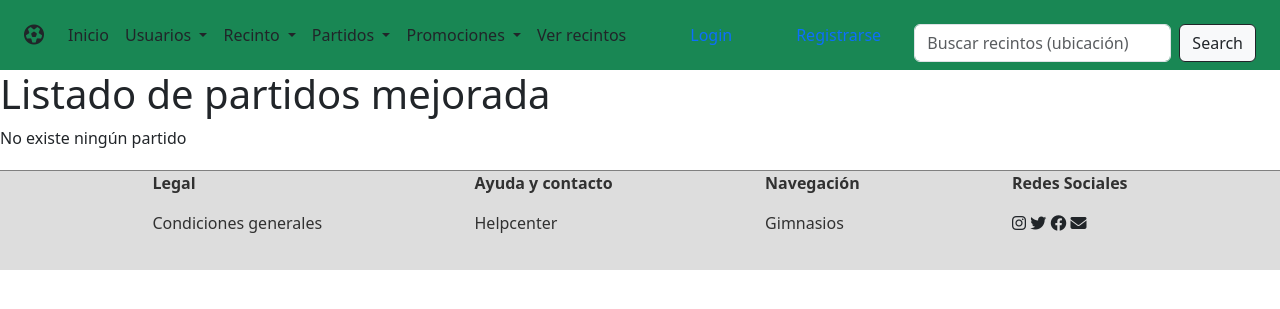
After one commit to maguerrerob/ProyectoDAWCliente, a Django app: page /partidos_api/mejorada in a window 1280 px wide. The commit adds this page. Shown: the top 309 px of the page. Run offline with Django 3.2, Linux system fonts and the light colour scheme; data that the repository does not hold is empty; some libraries are stand-ins or nearby versions.

Commit message:
apirestIcliente

```diff
--- a/appFutbol/templates/menu.html
+++ b/appFutbol/templates/menu.html
@@ -1,6 +1,6 @@
 {% load static %}
 
-<nav class="navbar navbar-expand-lg bg-warning px-4">
+<nav class="navbar navbar-expand-lg bg-success px-4">
     <a class="navbar-brand text-dark" href="#">
         <i class="fa-sharp fa-regular fa-futbol"></i>
     </a>
@@ -54,7 +54,8 @@
                     Partidos
                 </a>
                 <ul class="dropdown-menu" aria-labelledby="accionesPartidosLink">
-                    <li><a class="dropdown-item" href="#">Ver partidos</a></li>
+                    <li><a class="dropdown-item" href="{% url "partidos_lista" %}">Ver partidos_api</a></li>
+                    <li><a class="dropdown-item" href="{% url "partidos_api_mejorada" %}">Ver partidos_api_mejorada</a></li>
                     <li><a class="dropdown-item" href="#">Crear partido</a></li>
                     <li><a class="dropdown-item" href="#">Busqueda Avanzada de partidos</a></li>
                 </ul>
--- /dev/null
+++ b/appFutbol/templates/partidos/partidos_api_mejorada.html
@@ -0,0 +1,59 @@
+{% extends "principal.html" %}
+
+{% block cabecera_extra %}
+    {% load static %}
+    <script type="text/javascript" src="{% static 'js/eliminarpartido.js' %}"></script>
+{% endblock %}
+
+{% block cabecera %}
+    {% if not texto_busqueda is None %}
+        <h4>{{ texto_busqueda }}</h4>
+    {% else %}
+        <h1>Listado de partidos mejorada</h1>
+    {% endif %}
+{% endblock %}
+
+{% block contenido %}
+    {% if messages %}
+        {% for message in messages %}
+            <div class="alert alert-{{ message.tags }} alert-dismissible fade show" role="alert">
+                {{ message }}
+                <button type="button" class="btn-close" data-bs-dismiss="alert" aria-label="Close"></button>
+            </div>
+        {% endfor %}
+    {% endif %}
+    {% for partido in partidos_mostrar %}
+        <ul>
+            <li>
+                <p>Hora:  {{ partido.hora }}</p>
+                <p>Estado: {{ partido.estado }}</p>
+                <p>Tipo: {{ partido.tipo }}</p>
+                <p>Estilo: {{ partido.estilo }}</p>
+                <p>Creador del partido: {{ partido.creador.usuario.username }}</p>
+                <p>Campo reservado: {{ partido.campo_reservado.nombre }}</p>
+                <h5>Jugadores:</h5>
+                {% for usu in partido.usuarios_jugadores.all %}
+                    <p>{{ usu.id }}</p>
+                {% endfor %}
+                {% comment %} <form action="{% url 'partido_editar' partido.id %}" method="post">
+                    {% csrf_token %}
+                    <button type="submit">
+                        EDITAR
+                    </button>
+                </form> {% endcomment %}
+                {% comment %} <form action="{% url 'partido_eliminar' partido.id %}" method="post">
+                    {% csrf_token %}
+                    <button onclick="return eliminar();" type="submit">
+                        ELIMINAR
+                    </button>
+                </form> {% endcomment %}
+                <h4>Resultado</h4>
+                <p class="mt-3">Equipo Local: {{ partido.resultado_partido.goles_local }}</p>
+                <p>Equipo Visitante: {{ partido.resultado_partido.goles_visitante }}</p>
+                {% comment %} <h5 class="mt-2"><a href="{% url 'resultado_create' %}">Añadir resultado del partido</a></h5> {% endcomment %}
+            </li>
+        </ul>
+    {% empty %}
+        <p>No existe ningún partido</p>
+    {% endfor %}
+{% endblock %}
--- a/appFutbol/templates/recintos/lista_mejorada_api.html
+++ b/appFutbol/templates/recintos/lista_mejorada_api.html
@@ -8,7 +8,7 @@
         {% for recinto in recintos_mostrar %}
             <div class="col-sm-4 mb-2">
 
-                <p>nombre: {{recinto.nombre}}</p>
+                <h4>{{recinto.nombre}}</h4>
                 <p>Ubicación: {{recinto.ubicacion}}</p>
                 <p>Teléfono: {{recinto.telefono}}</p>
                 <p>fecha_publicacion: {{recinto.fecha_publicacion}}</p>
--- a/appFutbol/urls.py
+++ b/appFutbol/urls.py
@@ -3,7 +3,10 @@ from .import views
 
 urlpatterns = [
     path("", views.index, name="index"),
+    # Consulta sencilla a modelo principal
     path("partidos_api", views.partidos_lista, name="partidos_lista"),
+    # Consulta mejorada
+    path("partidos_api/mejorada", views.partidos_api_mejorada, name="partidos_api_mejorada"),
     path("recintos/busqueda_recinto", views.recinto_buscar_simple, name="recinto_buscar_simple"),
     path("recintos/busqueda_avanzada", views.recinto_busqueda_avanzada, name="recinto_busqueda_avanzada")
 ]
--- a/appFutbol/views.py
+++ b/appFutbol/views.py
@@ -6,8 +6,17 @@ from django.contrib import messages
 from django.contrib.auth import login
 from django.contrib.auth.decorators import permission_required
 from django.contrib.auth.models import Group
+from requests.exceptions import HTTPError
+from pathlib import Path
+
 import requests
-from requests.exceptions import HTTPError
+import os
+import environ
+from pathlib import Path
+
+BASE_DIR = Path(__file__).resolve().parent.parent
+env = environ.Env()
+environ.Env.read_env(os.path.join(BASE_DIR, '.env'))
 
 # Create your views here.
 
@@ -15,12 +24,16 @@ def index(request):
     return render(request, "index.html")
 
 # Para crear la cabecera, ahí irá los datos de la autenticacion con la API
-def crear_cabecera():
-    return {'Authorization': 'Bearer UaAG1imxXEmX90JSlVG8YMQ89Lwiet'}
+def crear_cabecera_cliente():
+    return {'Authorization': 'Bearer '+env("TOKEN_CLIENTE")}
 
+def crear_cabecera_duenyorecinto():
+    return {'Authorization': 'Bearer '+env("TOKEN_DUENYORECINTO")}
+
+# Consulta sencilla a modelo principal
 def partidos_lista(request):
     # Token cliente
-    headers = {"Authorization":"Bearer UaAG1imxXEmX90JSlVG8YMQ89Lwiet"}
+    headers = {'Authorization': 'Bearer aa2AuWPQ6RUUFa7LhhJPNAMK6886GK'}
 
     # Obtenemos todos los partidos
     response = requests.get("http://127.0.0.1:8000/api/v1/partidos", headers=headers)
@@ -29,11 +42,21 @@ def partidos_lista(request):
     partidos = response.json()
     return render(request, "partidos/partidos_api.html", {"partidos_mostrar": partidos})
 
+# Consulta mejorada
+def partidos_api_mejorada(request):
+    # Token cliente
+    headers = crear_cabecera_cliente()
+
+    response = requests.get("http://127.0.0.1:8000/api/v1/partidos_mejorada", headers=headers)
+
+    partidos = response.json()
+    return render(request, "partidos/partidos_api_mejorada.html", {"partidos_mostrar": partidos})
+
 def recinto_buscar_simple(request):
     formulario = BusquedaRecintoForm(request.GET)
 
     if formulario.is_valid():
-        headers = crear_cabecera()
+        headers = {'Authorization': 'Bearer aa2AuWPQ6RUUFa7LhhJPNAMK6886GK'}
         response = requests.get(
             'http://127.0.0.1:8000/api/v1/recintos/busqueda_simple',
             headers=headers,
--- a/requirements.txt
+++ b/requirements.txt
@@ -11,3 +11,4 @@ django-crispy-forms~=2.0
 crispy-bootstrap5~=2023.10
 djangorestframework~=3.14.0
 requests~=2.31.0
+django-environ~=0.11.2
```
Also changed, not shown: appFutbol/migrations/0005_remove_cuenta_bancaria_titular_cuenta_and_more.py (added), db.sqlite3, 1 other file.
